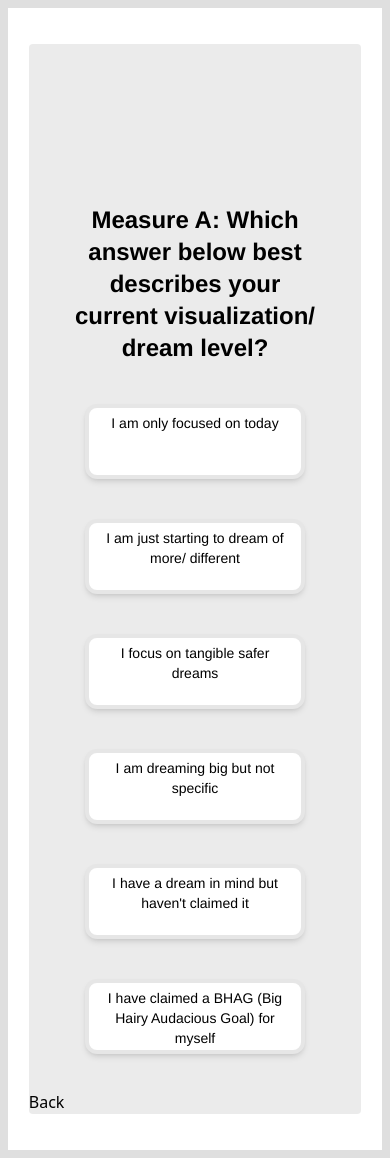
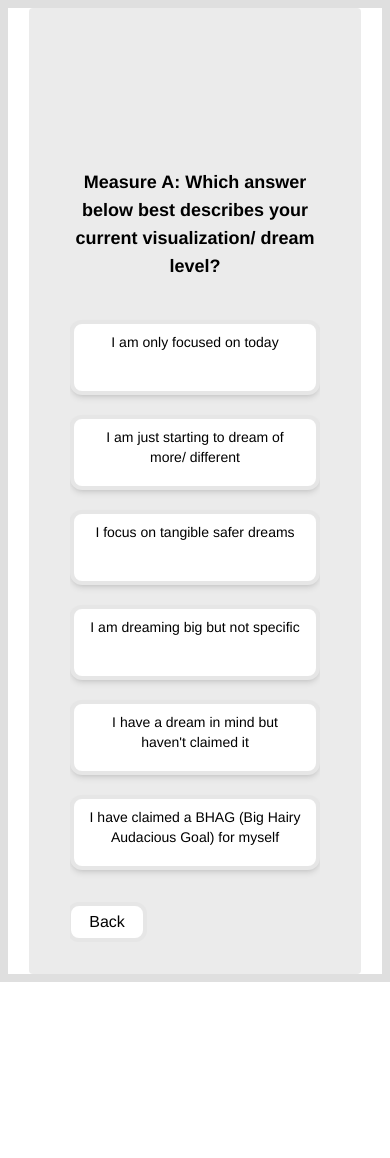
Before and after one commit to Namrath1/personalityTest, a React (Vite) app: page / in a window 390 px wide. After the commit the page ends 982 px from the top, so only its background shows below. Built offline with nearby package versions, Linux system fonts and the light colour scheme.

Commit message:
final changes

```diff
--- a/package.json
+++ b/package.json
@@ -10,8 +10,10 @@
     "preview": "vite preview"
   },
   "dependencies": {
+    "axios": "^1.4.0",
     "react": "^18.2.0",
-    "react-dom": "^18.2.0"
+    "react-dom": "^18.2.0",
+    "react-router-dom": "^6.14.2"
   },
   "devDependencies": {
     "@types/react": "^18.2.15",
--- a/src/components/questionPage/questionPage.jsx
+++ b/src/components/questionPage/questionPage.jsx
@@ -40,21 +40,22 @@ export default function QuestionPage(props) {
     return (
         <div >
             <div className="px-3 border-8 border-[#c0c0c082]">
-                <div className="max-w-[95%] max-h-fit rounded md:rounded-full bg-[#c0c0c050] m-auto md: my-9 max-w-[85%]">
+                <div className="max-w-[95%] max-h-fit rounded md:rounded-full bg-[#c0c0c050] m-auto md:my-9 mdmax-w-[85%]">
                     <div className='qCard'>
                         {qno < questions.length && qno >= 0 && (
-                            <div className="font-Helvectica text-center max-w-[250px] m-auto flex-col overflow-hidden flex-wrap  md:max-w-[400px] show" id="fade-in">
-                                <h3 className="font-semibold text-2xl pt-40">{questions[qno].question}</h3>
+                            <div className="font-Helvectica text-center max-w-[250px] m-auto flex-col overflow-hidden flex-wrap  md:max-w-[400px]  show" id="fade-in">
+                                <h3 className="font-semibold text-lg pt-40 mb-10 md:text-2xl ">{questions[qno].question}</h3>
                                 {questions[qno].options.map(opt => {
 
                                     return (
-                                        <div className="h-[75px] max-w-[220px] px-[15px] pt-[5px] pb-[5px] shadow-md  bg-white mt-10 mb-9 mx-auto rounded-xl text-sm  md:h-[90px] md:max-w-[400px] md:px-[15px] md:pt-[18px] md:pb-[4px] md:text-lg border-4 border-[#c0c0c065] hover:bg-[#ffffffc4] text-center" onClick={handleClick}>
+                                        <div className="h-[75px] max-w-[290px] px-[15px] py-2 shadow-md  bg-white  mb-5 mx-auto rounded-xl text-sm  md:h-[90px] md:max-w-[400px] md:px-[15px] md:pt-[18px] md:pb-[4px] md:text-lg border-4 border-[#c0c0c065] hover:bg-[#ffffffc4] text-center " onClick= {handleClick}>
                                             {opt.option}
                                         </div>)
                                 })}
+                                <button className="h-10 w-20 -ml-44 mt-3 mb-8 border-4 border-[#c0c0c065]  hover:bg-[#ffffffc4] text-black md:-ml-80 rounded-xl md:mt-2 bg-white md:px-5 md:h-14 md:w-30 md:mb-20" onClick={getBack}>Back</button>
                             </div>
                         )}
-                        <button onClick={getBack}>Back</button>
+
                     </div>
                 </div>
             </div>
```
Also changed, not shown: 1 other file (tests, documents, lock files or other folders).
